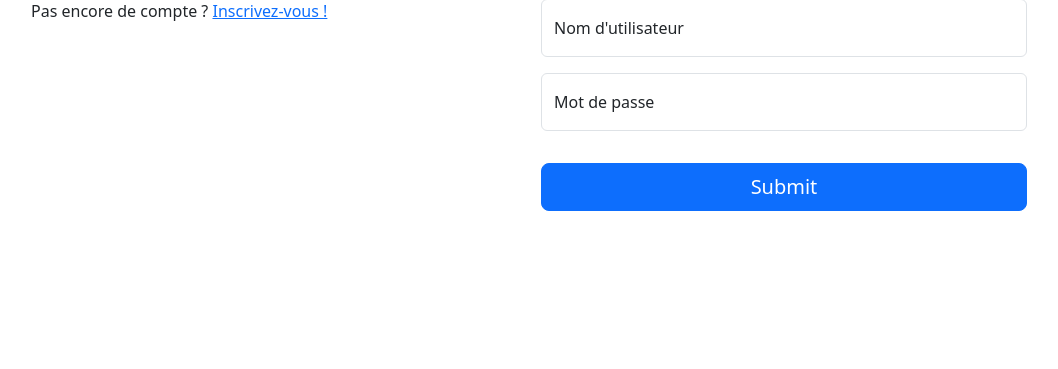
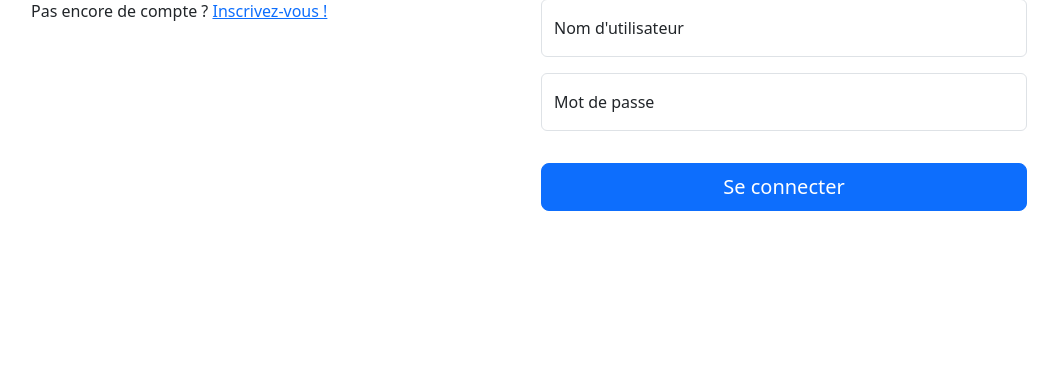
Before and after one commit to Jighart/P9-LITReview, a Django app: page /accounts/login/ in a window 1280 px wide. Shown: the part 119-488 px from the top of the page, without its empty margins (99-1157 px from the left). Run offline with Django 4.2, Linux system fonts and the light colour scheme.

Commit message:
Text changes on login/logout/creation

```diff
--- a/accounts/templates/registration/login.html
+++ b/accounts/templates/registration/login.html
@@ -20,7 +20,7 @@
             </div>
 
             <div class="d-grid">
-                <button class="btn btn-primary btn-lg mt-3" id="submitButton" type="submit">Submit</button>
+                <button class="btn btn-primary btn-lg mt-3" id="submitButton" type="submit">Se connecter</button>
             </div>
         </form>
         </div>
--- a/accounts/templates/registration/register.html
+++ b/accounts/templates/registration/register.html
@@ -26,7 +26,7 @@
                 <div class="text-danger">{{ user_form.password2.errors }}</div>
             {% endif %}
             <div class="d-grid">
-                <button class="btn btn-primary btn-lg mt-3" id="submitButton" type="submit">Submit</button>
+                <button class="btn btn-primary btn-lg mt-3" id="submitButton" type="submit">Créer votre compte</button>
             </div>
         </form>
     </div>
--- a/accounts/views.py
+++ b/accounts/views.py
@@ -31,6 +31,7 @@ def login_view(request):
 
 def logout_view(request):
     logout(request)
+    messages.success(request, 'Vous avez été déconnecté du compte')
     return redirect('login_view')
 
 
```
